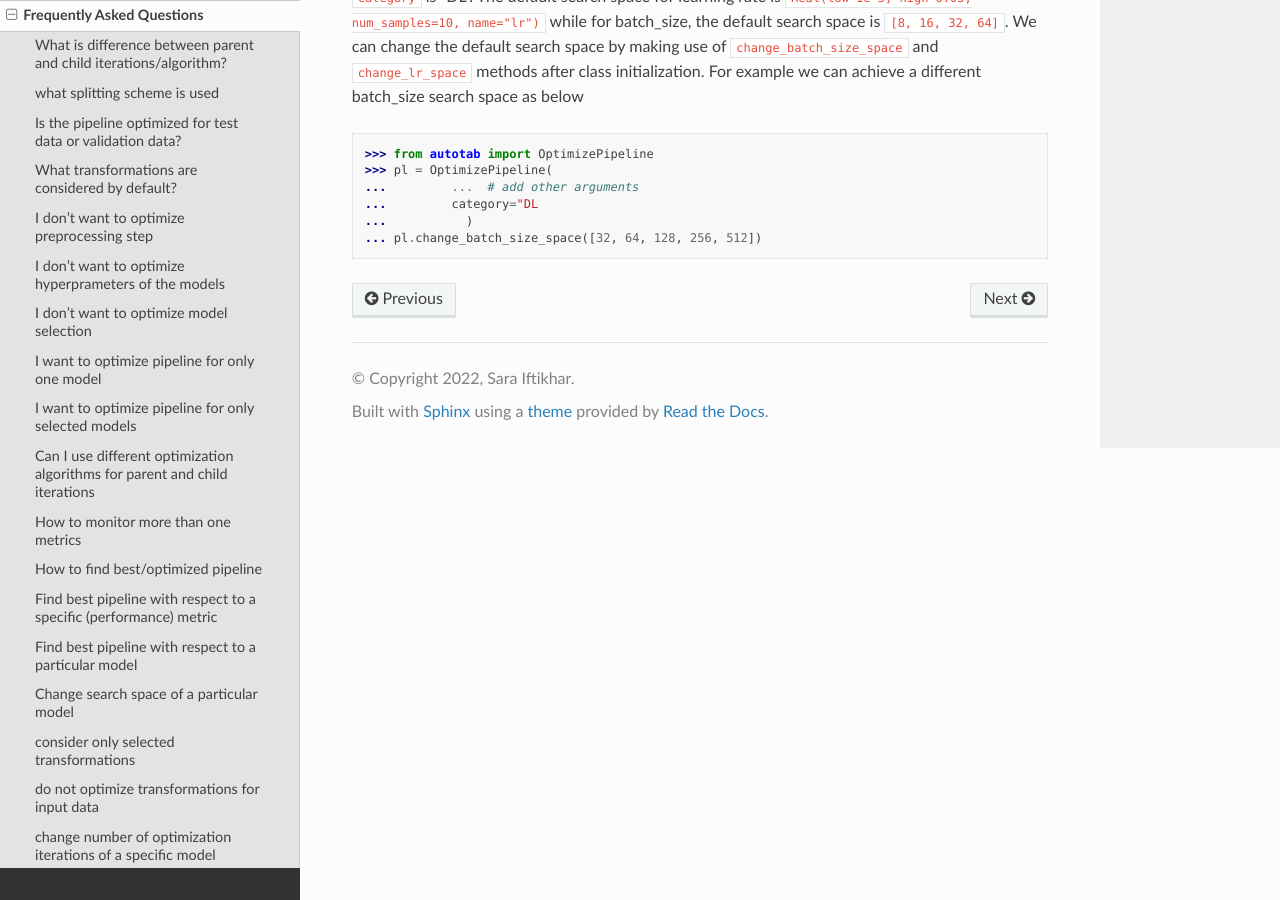
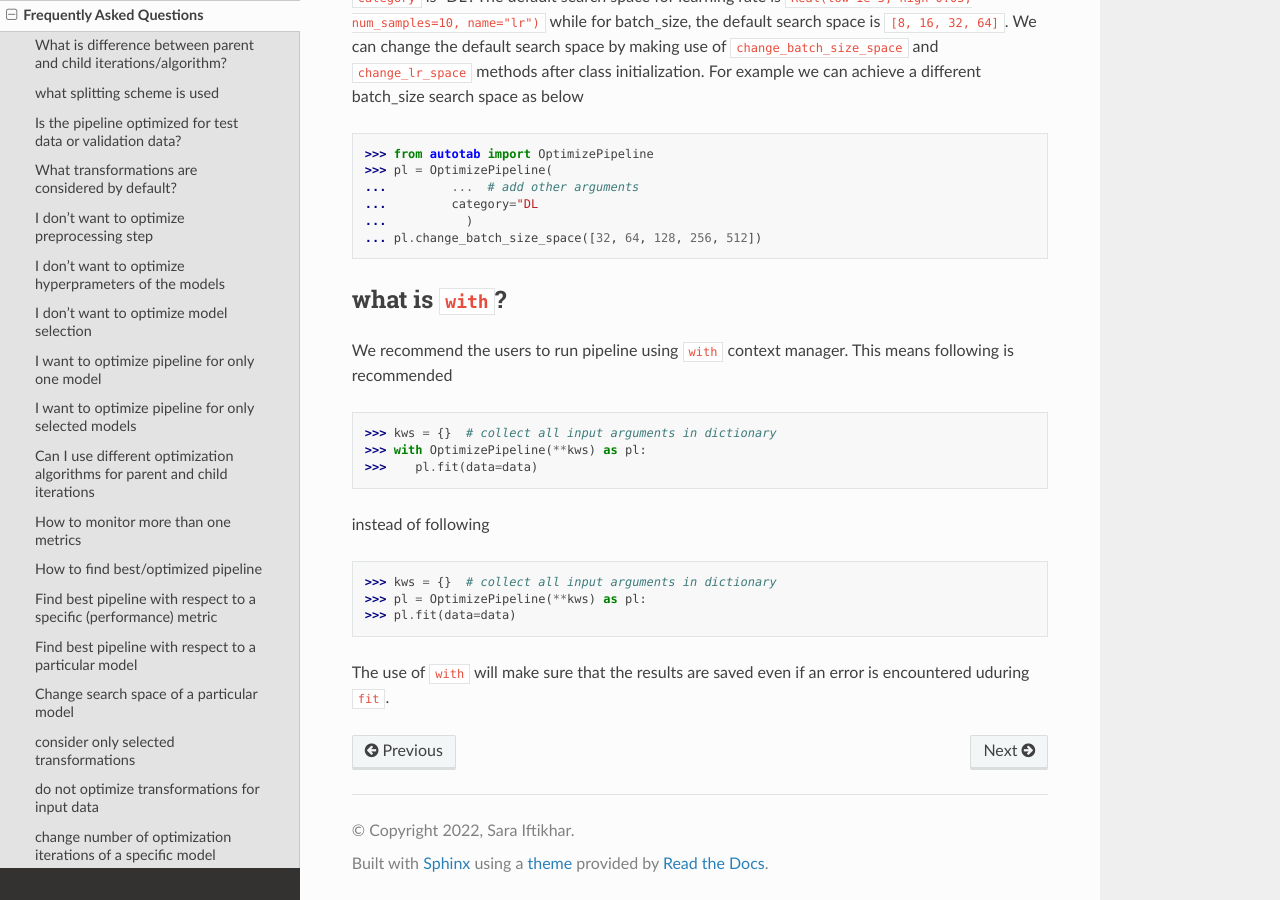
Before and after one commit to Sara-Iftikhar/AutoTab, a Sphinx documentation site: the page built from docs/source/faqs.rst, in a window 1280 px wide and 900 px high, scrolled down 6893 px. Built offline with Sphinx 7.4.7 and the Read the Docs theme 2.0.0, drawn with Linux system fonts in a browser that asks for light colours; pages that are not in the unit, such as notebooks, are missing from menus.

```diff
--- a/docs/source/faqs.rst
+++ b/docs/source/faqs.rst
@@ -346,3 +346,25 @@
     ...         category="DL
     ...           )
     ... pl.change_batch_size_space([32, 64, 128, 256, 512])
+
+what is ``with``?
+=================
+We recommend the users to run pipeline using ``with`` context manager.
+This means following is recommended
+
+.. code-block::
+
+    >>> kws = {}  # collect all input arguments in dictionary
+    >>> with OptimizePipeline(**kws) as pl:
+    >>>    pl.fit(data=data)
+
+instead of following
+
+.. code-block::
+
+    >>> kws = {}  # collect all input arguments in dictionary
+    >>> pl = OptimizePipeline(**kws) as pl:
+    >>> pl.fit(data=data)
+
+The use of ``with`` will make sure that the results are saved even
+if an error is encountered uduring ``fit``.
```
Also changed, not shown: 1 other file.
